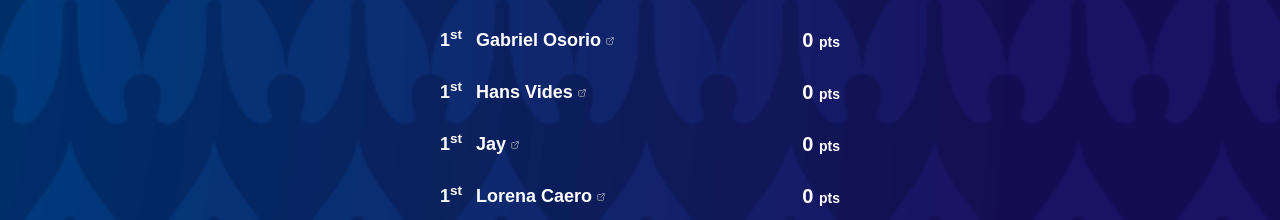
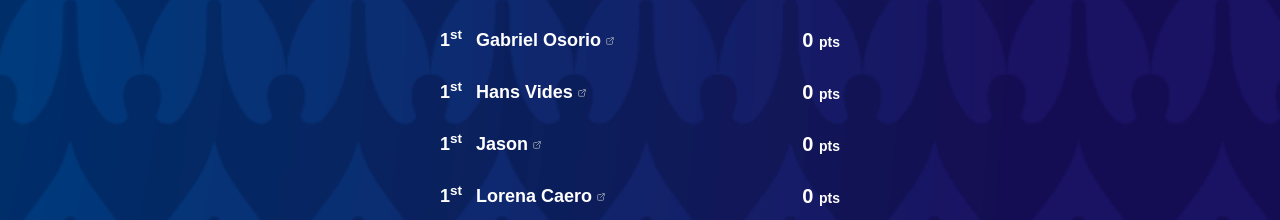
Before and after one commit to devslife7/copa-america-2024, a Next.js app: page / in a window 1280 px wide. Shown: the part 1002-1222 px from the top of the page. Built offline with nearby package versions, Linux system fonts and the light colour scheme; a web font is replaced by a local one.

Commit message:
updated name

```diff
--- a/app/tool/page.tsx
+++ b/app/tool/page.tsx
@@ -48,6 +48,7 @@ export default function Tool() {
     for (let i = 0; i < predictions.length; i++) {
       for (const key in countryCodes as CountryCodes) {
         if (predictions[i] == key) {
+          //@ts-ignore
           arr = [...arr, countryCodes[key]]
         }
       }
--- a/data/predictions-official.json
+++ b/data/predictions-official.json
@@ -433,7 +433,7 @@
   },
   {
     "id": 13,
-    "name": "Jay",
+    "name": "Jason",
     "predictions": {
       "group_stage": [
         "26",
```
